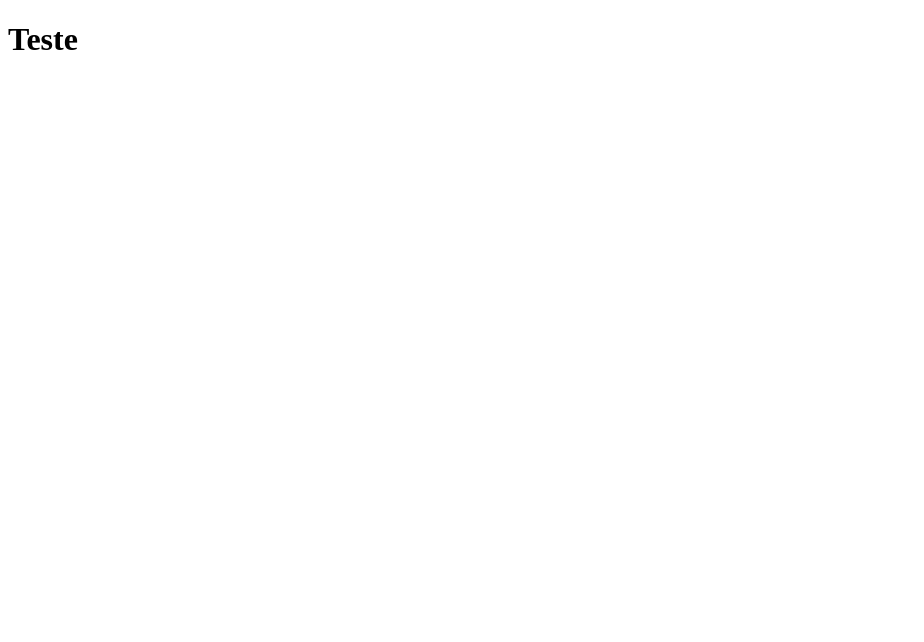
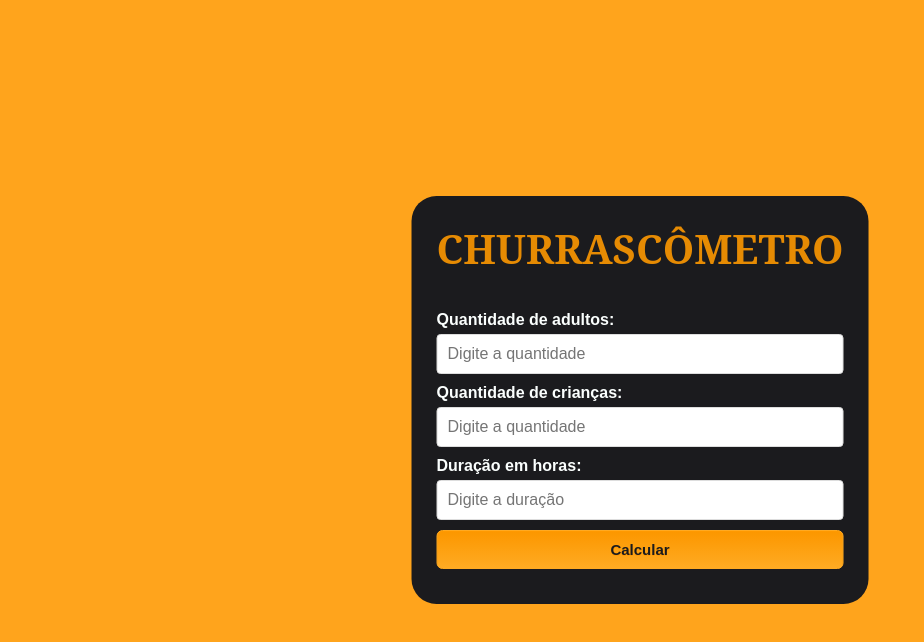
Before and after one commit to gblpacheco/churrascometro, a plain HTML site: page index.html in a window 1280 px wide. Shown: the whole page, without its empty margins (0-924 px from the left). Drawn offline with Linux system fonts and the light colour scheme; a web font is replaced by a local one.

Commit message:
html e css
HTML e CSS ready

```diff
--- /dev/null
+++ b/css/style.css
@@ -0,0 +1,99 @@
+@charset "UTF-8";
+
+@import url('https://fonts.googleapis.com/css2?family=Bebas+Neue&family=Courier+Prime:ital,wght@0,400;0,700;1,400;1,700&family=Ms+Madi&family=Open+Sans:ital,wght@0,300..800;1,300..800&family=Passion+One:wght@400;700;900&family=Rampart+One&family=Rubik+Iso&family=Sriracha&family=Staatliches&display=swap');
+
+.rampart-one-regular {
+    font-family: "Rampart One", serif;
+    font-weight: 400;
+    font-style: normal;
+  }
+
+* {
+    margin: 0;
+    padding: 0;
+    box-sizing: border-box;
+    font-size: 1em;
+}
+
+:root {
+    --color1: #1B1B1E;
+    --color2: #FBFFFE;
+    --color3: #ff9900e3;
+    --text-title: "Rampart One", "serif";
+    --text-normal: Arial, Helvetica, sans-serif;
+}
+
+body {
+    height: 100vh;
+    width: 100vw;
+    font-family: var(--text-normal);
+    background-color: var(--color3);
+    position: relative;
+}
+
+main {
+    padding: 25px;
+    background-color: var(--color1);
+    color: var(--color2);
+    position: absolute;
+    top: 50%;
+    left: 50%;
+    transform: translate(-50%, -50%);
+    border-radius: 25px;
+}
+
+main > h1 {
+    text-transform: uppercase;
+    color: var(--color3);
+    text-align: center;
+    padding-bottom: 25px;
+    font-size: 2.5em;
+    font-family: var(--text-title);
+}
+
+label {
+    display: block;
+    margin-bottom: 5px;
+    font-weight: bold;
+    margin-top: 10px;
+  }
+
+  input {
+    width: 100%;
+    padding: 10px;
+    border: 1px solid #ddd;
+    border-radius: 4px;
+    font-size: 16px;
+  }
+
+  input:focus {
+    outline: none;
+  }
+
+.button {
+	box-shadow:inset 0px 1px 0px 0px #ff9900e3;
+	background: linear-gradient(to bottom, #ff9900e3 5%, #ffab23 100%);
+	background-color: #ff9900e3;
+	border-radius:6px;
+	border: 1px solid #ffaa22;
+	display: inline-block;
+	cursor: pointer;
+	color: var(--color1);
+	font-family: Arial;
+	font-size: 15px;
+	font-weight: bold;
+	padding: 10px 24px;
+	text-decoration: none;
+	text-shadow: 0px 1px 0px #ff9900e3;
+    margin: 10px 0px 10px 0px;
+}
+
+.button:hover {
+	background: linear-gradient(to bottom, #ffab23 5%, #ff9900e3 100%);
+	background-color: #ffab23;
+}
+
+.button:active {
+	position: relative;
+	top: 1px;
+}
--- a/index.html
+++ b/index.html
@@ -5,8 +5,25 @@
     <meta name="viewport" content="width=device-width, initial-scale=1.0">
     <title>Churrascômetro</title>
     <link rel="shortcut icon" href="img/fire.png" type="image/x-icon">
+    <link rel="stylesheet" href="css/style.css">
 </head>
 <body>
-    <h1>Teste</h1>
+
+    <main>
+        <h1>churrascômetro</h1>
+        <form action="">
+            <label for="">Quantidade de adultos:</label>
+            <input type="number" name="Adultos" id="adult" title="Numero de adultos" placeholder="Digite a quantidade">
+            <label for="">Quantidade de crianças:</label>
+            <input type="number" name="Crianças" id="kids" title="Numero de crianças" placeholder="Digite a quantidade">
+            <label for="">Duração em horas:</label>
+            <input type="number" name="Duração" id="duration" title="Duração em horas" placeholder="Digite a duração">
+            <input type="button" value="Calcular" class="button">
+        </form>
+        <section>
+            <p id="res"></p>
+        </section>
+    </main>
+
 </body>
 </html>
```
